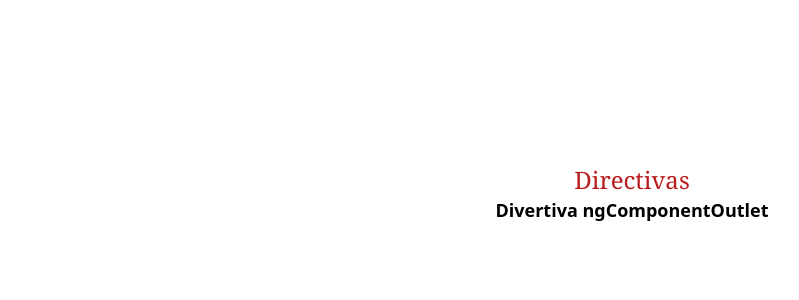
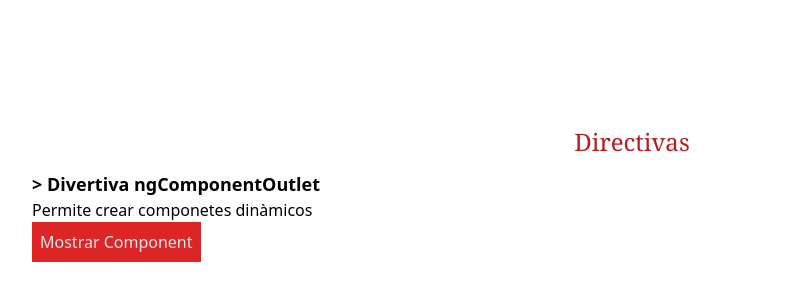
Before and after one commit to Acosta-Jhon/Generate-Reports, an Angular app in the folder frontend/: page / in a window 1280 px wide. Shown: the part 206-506 px from the top of the page, without its empty margins (8-807 px from the left). Built offline with nearby package versions, Linux system fonts and the light colour scheme; what @tailwindcss/typography would draw is missing.

Commit message:
NgComponentOutlet

```diff
--- a/frontend/src/app/app.component.html
+++ b/frontend/src/app/app.component.html
@@ -1,7 +1,7 @@
 <div class="flex items-center justify-center w-full h-screen">
 
-    <div>
-        <h1 class="text-center text-2xl text-red-700 font-serif">Directivas</h1>
+    <div class="w-full p-10">
+        <h1 class="text-center text-2xl text-red-700 font-serif mb-3">Directivas</h1>
 
         <!--aqui van los componetes para evitar confictos con el flex-->
         <app-ng-component-outlet></app-ng-component-outlet>
--- a/frontend/src/app/components/dinamic-component/dinamic-component.component.html
+++ b/frontend/src/app/components/dinamic-component/dinamic-component.component.html
@@ -1,4 +1,4 @@
-<div>
-    <h1>Componente visible</h1>
-    <img src="https://w7.pngwing.com/pngs/752/651/png-transparent-angularjs-vue-js-others-angle-rectangle-triangle.png" alt="Not Found">
+<div class="bg-red-50 p-5 rounded shadow-2xl">
+    <h1 class="text-center font-medium uppercase">Componente visible</h1>
+    <img src="https://upload.wikimedia.org/wikipedia/commons/thumb/c/ca/AngularJS_logo.svg/1280px-AngularJS_logo.svg.png" alt="Not Found">
 </div>
--- a/frontend/src/app/components/ng-component-outlet/ng-component-outlet.component.html
+++ b/frontend/src/app/components/ng-component-outlet/ng-component-outlet.component.html
@@ -1,3 +1,15 @@
 <div>
-    <h1 class="font-semibold text-lg ">Divertiva ngComponentOutlet</h1>
+    <div class="flex w-full">
+        <div class="w-1/2">
+            <h1 class="font-semibold text-lg "> > Divertiva ngComponentOutlet</h1>
+            <h1 class="font-sans text-base ">Permite crear componetes dinàmicos</h1>
+            <button type='button' (click)='showHideComponent()' class="p-2 bg-red-600 text-gray-200">
+                {{textButton}}
+            </button>
+        </div>
+        <div class="w-1/2">
+            <ng-container *ngComponentOutlet="currentComponent"></ng-container>
+        </div>
+
+    </div>
 </div>
--- a/frontend/src/app/components/ng-component-outlet/ng-component-outlet.component.ts
+++ b/frontend/src/app/components/ng-component-outlet/ng-component-outlet.component.ts
@@ -1,4 +1,5 @@
 import { Component, OnInit } from '@angular/core';
+import {  DinamicComponentComponent } from '../dinamic-component/dinamic-component.component';
 
 @Component({
   selector: 'app-ng-component-outlet',
@@ -7,9 +8,23 @@ import { Component, OnInit } from '@angular/core';
 })
 export class NgComponentOutletComponent implements OnInit {
 
-  constructor() { }
+  component = DinamicComponentComponent
+  currentComponent: any
+  showHide = false
+  textButton = "Mostrar Component"
 
   ngOnInit(): void {
   }
 
+  showHideComponent(): void {
+
+ if(!this.showHide){
+   //this.textButton = 'Ocultar Componente'
+  this.currentComponent = this.component
+
+ }
+
+
+  }
+
 }
```
